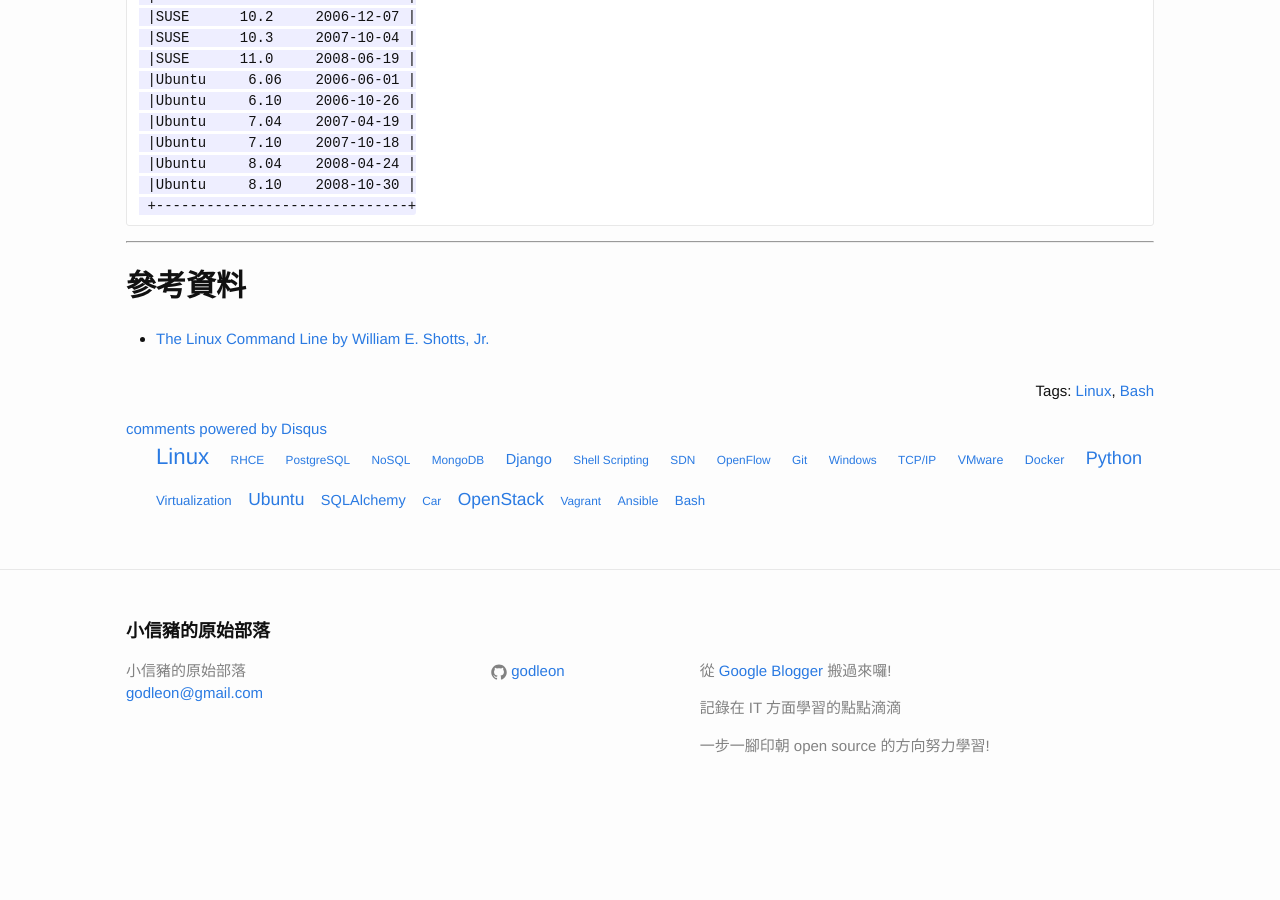
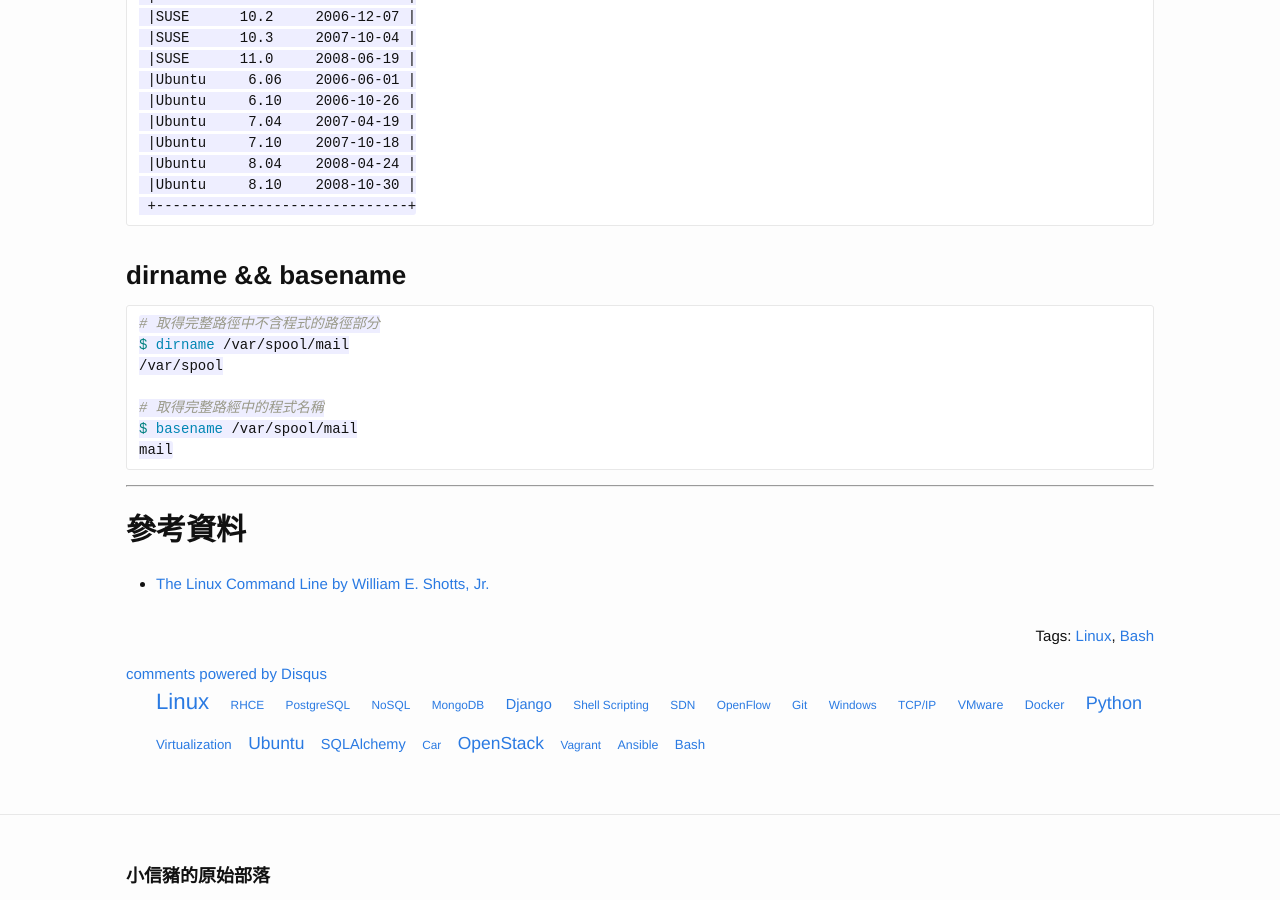
Before and after one commit to casper2048/godleon.github.io, a Jekyll site: the page built from _posts/2015-03-09-linux-command-line-common-tasks-and-essential-tools.md, in a window 1280 px wide and 900 px high, scrolled down 7777 px. Built offline with Jekyll 4.4.1, drawn with Linux system fonts in a browser that asks for light colours; Markdown is read by kramdown in place of the engine named in the settings; comment, search, counter and statistics services are not loaded; before the commit the page ends 8594 px from its top, so only the background shows below that.

Commit message:
Linux Command Line - Common tasks and essential tools

````diff
--- a/_posts/2015-03-09-linux-command-line-common-tasks-and-essential-tools.md
+++ b/_posts/2015-03-09-linux-command-line-common-tasks-and-essential-tools.md
@@ -384,6 +384,18 @@ SUSE    11.0    2008-06-19
  +------------------------------+
 ```
 
+### dirname && basename
+
+``` bash
+# 取得完整路徑中不含程式的路徑部分
+$ dirname /var/spool/mail
+/var/spool
+
+# 取得完整路經中的程式名稱
+$ basename /var/spool/mail
+mail
+```
+
 ----------------------------
 
 參考資料
````
